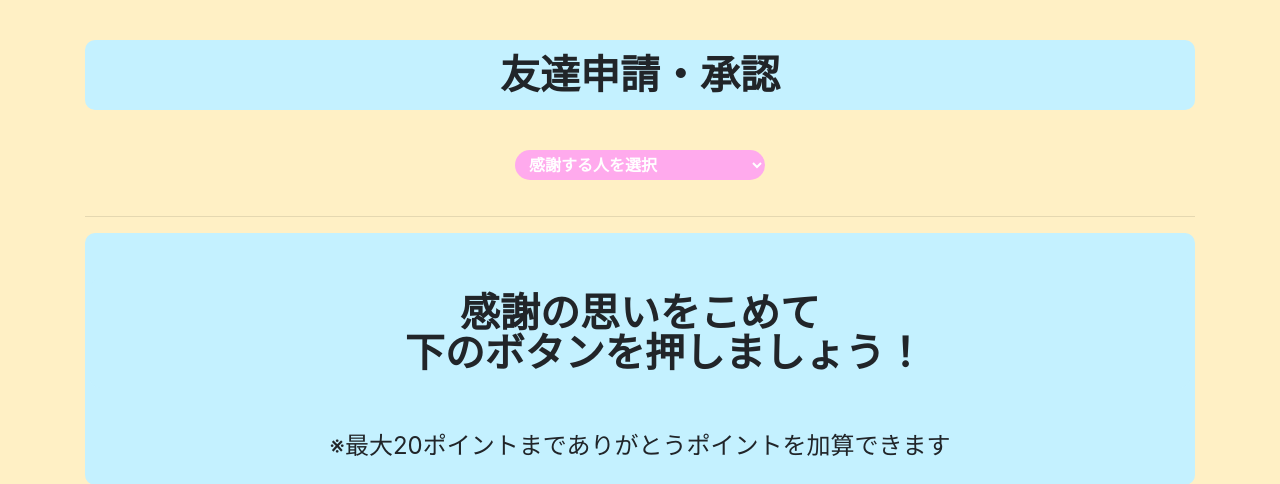
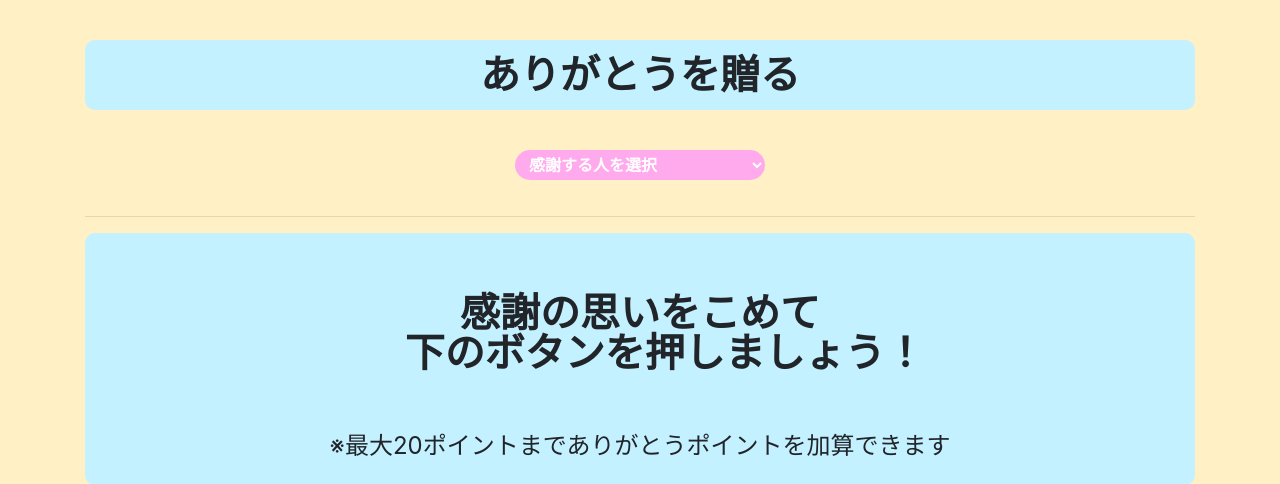
Before and after one commit to Dra-ryu/Arigatowo-Okuro, a Python web app: template templates/point.html in a window 1280 px wide. Shown: the part 68-552 px from the top of the page. Run offline with Jinja, Linux system fonts and the light colour scheme; the template is opened without the code that fills it, so the values that code supplies are empty.

Commit message:
見出しの修正

```diff
--- a/templates/point.html
+++ b/templates/point.html
@@ -13,7 +13,7 @@
 
     <body>
         <div class="list">
-            <h1>友達申請・承認</h1>
+            <h1>ありがとうを贈る</h1>
                 <select name="friend" id="friend_name">
                     <option hidden>感謝する人を選択</option>
                     {% for friend in friends_name %}
```
